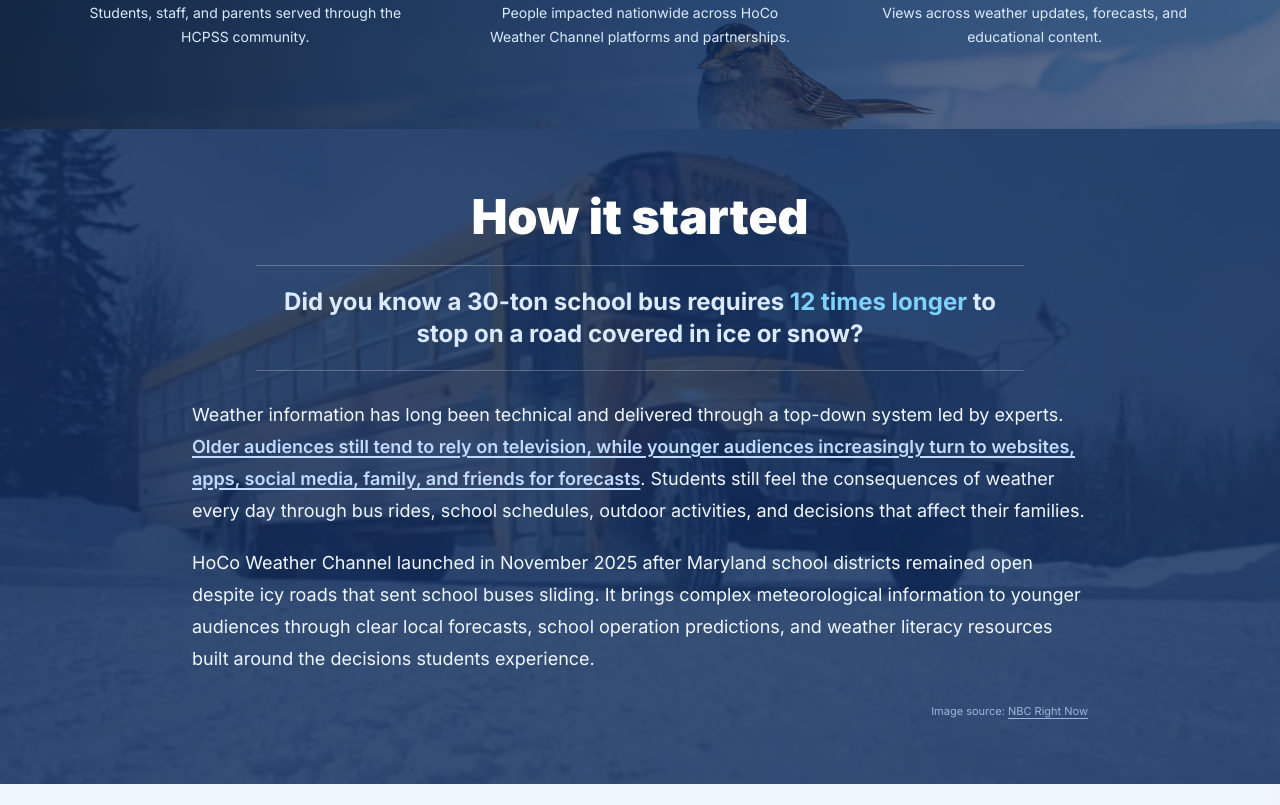
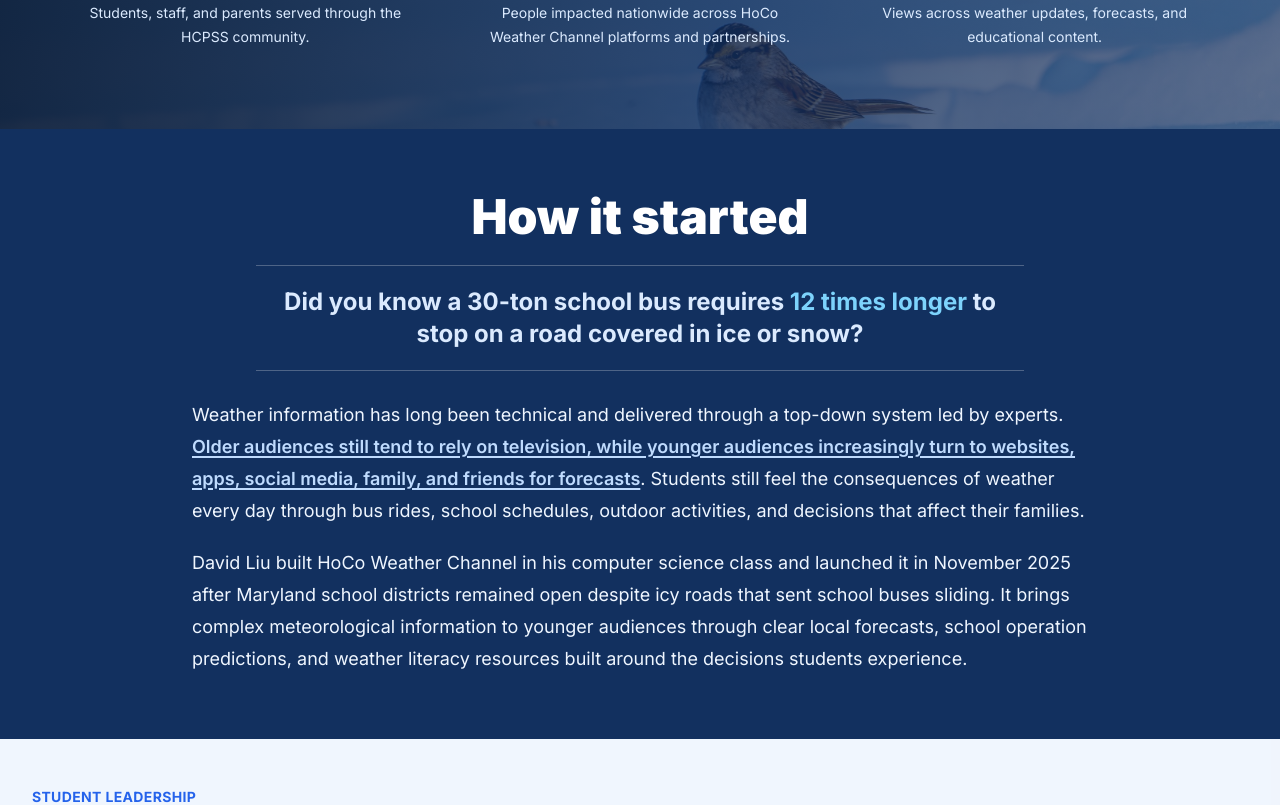
Before and after one commit to davidliu-2008/HoCoWX, a Next.js app: page /about in a window 1280 px wide. Shown: the part 420-1225 px from the top of the page. Built offline with nearby package versions, Linux system fonts and the light colour scheme.

Commit message:
Simplify the project origin section

```diff
--- a/app/about/page.tsx
+++ b/app/about/page.tsx
@@ -65,13 +65,7 @@ export default function AboutPage() {
         </div>
       </header>
 
-      <section className="relative isolate overflow-hidden bg-navy px-5 py-12 text-white sm:px-8 sm:py-16">
-        <img
-          src="/photography/about-school-bus-winter.png"
-          alt="A school bus traveling on a snow-covered road"
-          className="absolute inset-0 -z-20 h-full w-full object-cover object-center"
-        />
-        <div className="absolute inset-0 -z-10 bg-navy/85" aria-hidden="true" />
+      <section className="bg-navy px-5 py-12 text-white sm:px-8 sm:py-16">
         <div className="mx-auto max-w-4xl text-center">
           <h2 className="text-4xl font-black text-white sm:text-5xl">How it started</h2>
           <div className="mx-auto mt-6 max-w-3xl border-y border-white/25 py-5 text-blue-100">
@@ -89,20 +83,9 @@ export default function AboutPage() {
             . Students still feel the consequences of weather every day through bus rides, school schedules, outdoor activities, and decisions that affect their families.
           </p>
           <p>
-            HoCo Weather Channel launched in November 2025 after Maryland school districts remained open despite icy roads that sent school buses sliding. It brings complex meteorological information to younger audiences through clear local forecasts, school operation predictions, and weather literacy resources built around the decisions students experience.
+            David Liu built HoCo Weather Channel in his computer science class and launched it in November 2025 after Maryland school districts remained open despite icy roads that sent school buses sliding. It brings complex meteorological information to younger audiences through clear local forecasts, school operation predictions, and weather literacy resources built around the decisions students experience.
           </p>
         </div>
-        <p className="mx-auto mt-7 max-w-4xl text-right text-[11px] text-blue-200/75">
-          Image source:{" "}
-          <a
-            href="https://www.nbcrightnow.com/news/school-buses-and-drivers-prepared-for-winter-safety/article_3606bcdc-fce3-11e8-96dc-4f63c5a8d3fa.html"
-            target="_blank"
-            rel="noreferrer"
-            className="hover:text-white hover:underline"
-          >
-            NBC Right Now
-          </a>
-        </p>
       </section>
 
       <section className="bg-blue-50/60 px-5 py-10 sm:px-8 sm:py-12">
```
